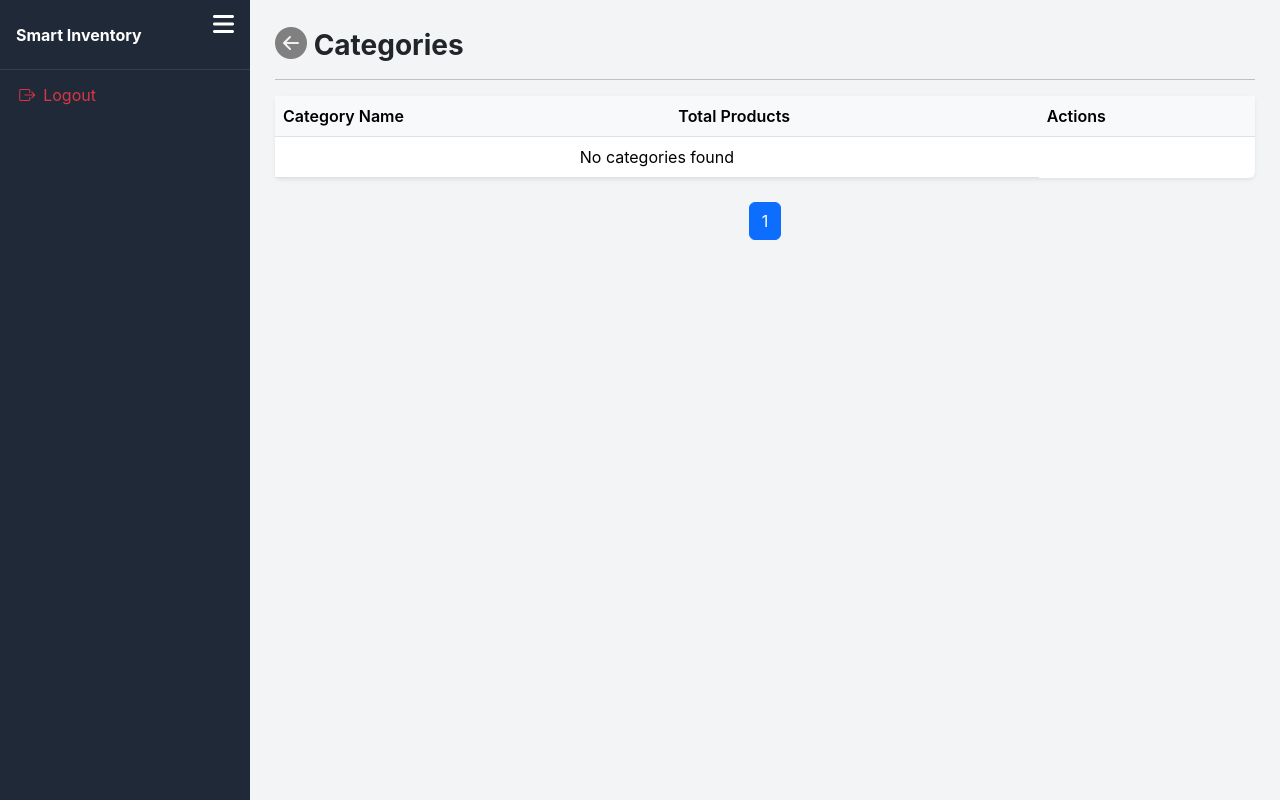
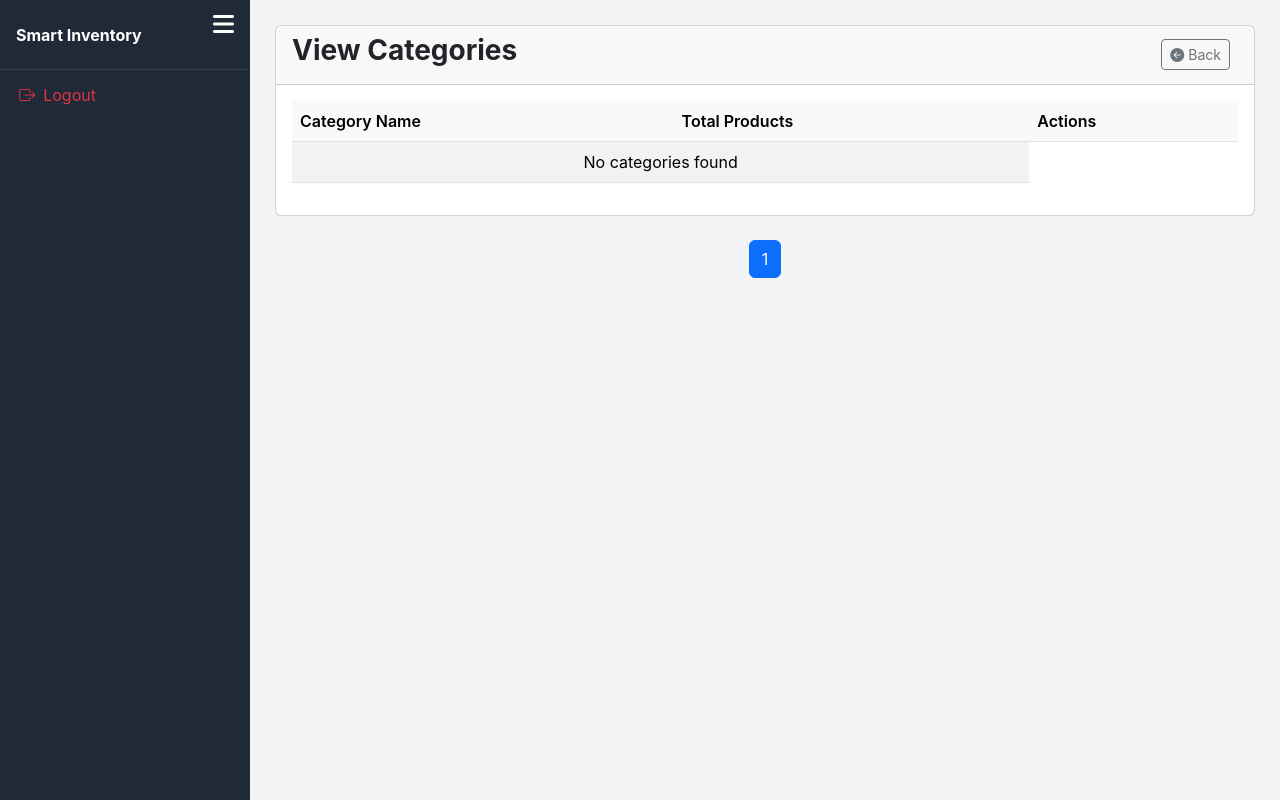
Before and after one commit to MahiKalavadia/inventory-management-system, a Django app: page /inventory/categories/ in a window 1280 px wide. Run offline with Django 5.2, Linux system fonts and the light colour scheme; data that the repository does not hold is empty.

Commit message:
Changed the table structure

```diff
--- a/templates/inventory/category_list.html
+++ b/templates/inventory/category_list.html
@@ -10,21 +10,25 @@
     background-color: #f1f3f5;
 }
 </style>
-<h3 class="mb-3">
-    <b><a href="{% url 'category_dashboard' %}" style="color: grey; font-size: 2rem;">
-        <i class="bi bi-arrow-left-circle-fill"></i></a> Categories</b></h3>
-<hr>
-<table class="table table-hover align-middle bg-white shadow-sm rounded">
+<div class="card mb-4">
+<div class="card-header d-flex justify-content-between align-items-center">
+           <h3><b>View Categories</b></h3>
+           <div>
+              <a href="{% url 'category_dashboard' %}" class="btn btn-outline-secondary btn-sm me-2">
+                 <i class="bi bi-arrow-left-circle-fill"></i> Back
+              </a>
+          </div>
+        </div>
 
+<div class="card-body">
+        <table class="table table-striped">
             <thead>
                  <tr>
                     <th>Category Name</th>
                     <th>Total Products</th>
                     <th>Actions</th>
-
                 </tr>
             </thead>
-
             <tbody>
         {% for item in page_obj %}
         <tr>
@@ -53,6 +57,8 @@
         {% endfor %}
     </tbody>
         </table>
+    </div>
+</div>
 <nav class="mt-4">
 <ul class="pagination justify-content-center">
 
```
Lines whose indentation alone changed are shown as unchanged.
